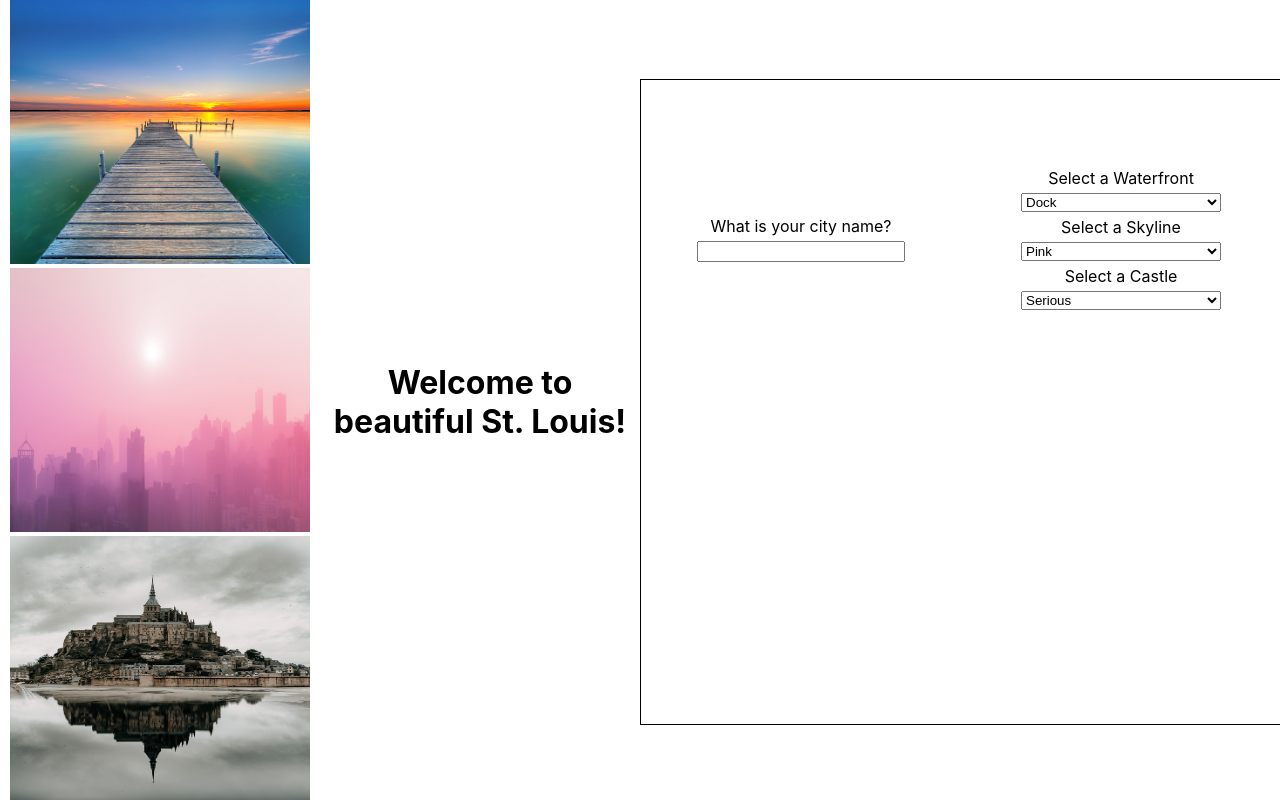
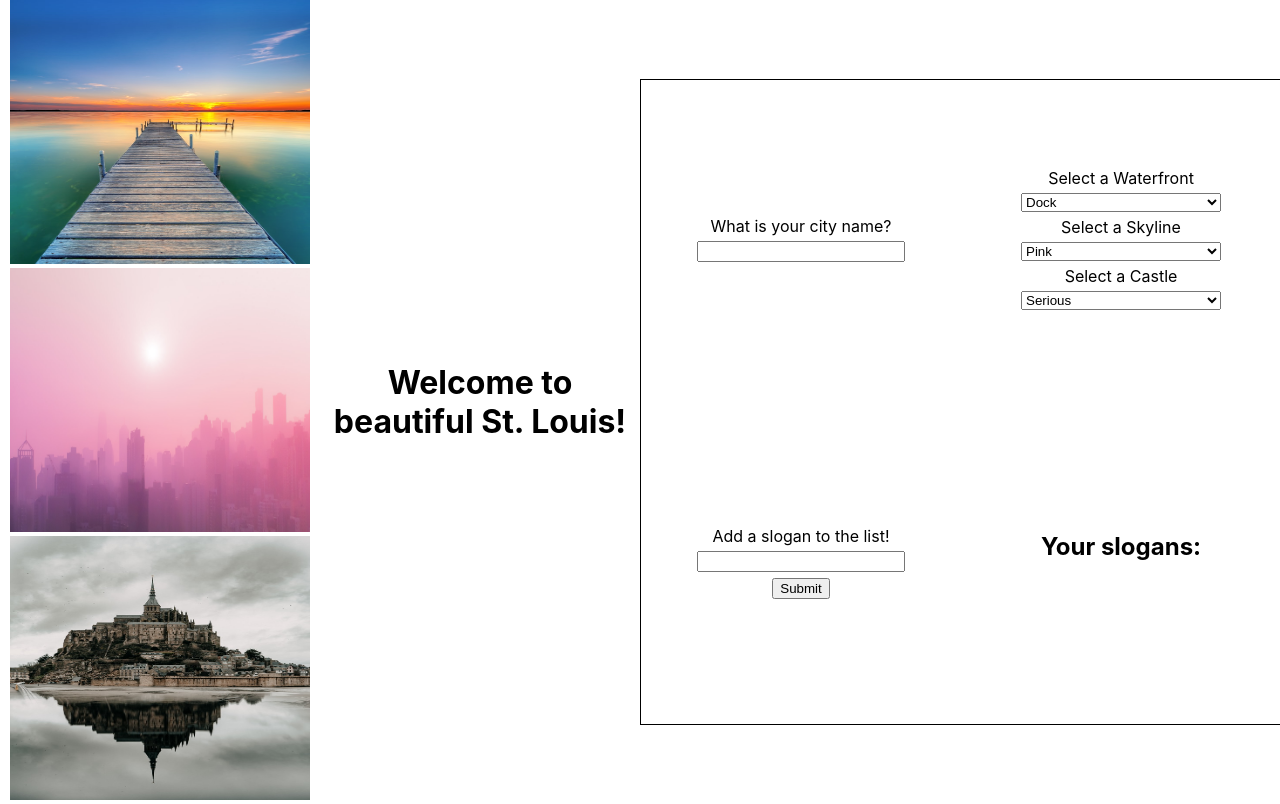
Before and after one commit to Chad-Stabler/react-city-builder, a React (Create React App) app: page / in a window 1280 px wide. Built offline with nearby package versions, Linux system fonts and the light colour scheme.

Commit message:
slogans rendering, adding slogans works

```diff
--- a/src/App.js
+++ b/src/App.js
@@ -13,6 +13,7 @@ function App() {
   const [waterfrontID, setWaterfrontID] = useState('waterfront-1');
   const [castleID, setCastleID] = useState('castle-1');
   const [cityName, setCityName] = useState('St. Louis');
+  const [slogans, setSlogans] = useState([]);
 
   // track some state here.
   // You'll need to keep track of a skylineId, waterfrontId, and castleId. All these start out as 1
@@ -40,6 +41,8 @@ function App() {
           In each Dropdown, pass as props the state handler functions defined above, so that these child components can manipulate parent state
           */}
         </section>
+        <SloganForm slogans={slogans} setSlogans={setSlogans} />
+        <SloganList slogans={slogans}/>
         {/* here, the SloganForm component takes in the setSlogans state handler function and the slogans array that live in state */}
         {/* here, the SloganList component takes the array of slogans that lives in state */}
 
--- a/src/SloganForm.js
+++ b/src/SloganForm.js
@@ -1,9 +1,16 @@
-export default function SloganForm(props) {
+import { useState } from 'react';
+
+export default function SloganForm({ slogans, setSlogans }) {
+  const [slogan, setSlogan] = useState('');
   // React forms are a pain!
   // Track the sloganInput form state with a useState hook
 
   function handleSubmit(e) {
     e.preventDefault();
+
+    slogans.push(slogan);
+
+    setSlogans(slogans.slice());
 
     // This component takes in a prop called setSlogans, which is a function that takes in an array of slogans.
     // Also, this component also takes in a prop called slogans, which is an arry of strings. //// On submit call the setSlogans state with a new array that is a copy of the old array with the new slogan immutably added to the end
@@ -14,11 +21,11 @@ export default function SloganForm(props) {
   return (
     <section>
       {/* on submit, call the handleSubmit function, defined above */}
-      <form>
+      <form onSubmit={handleSubmit}>
         Add a slogan to the list!
         {/* on change, set the sloganInput in state to be the input value */}
         {/* also, weirdly, set the value of this input to the sloganInput tracked in state to make this a 'controlled' form input */}
-        <input />
+        <input value={slogan} onChange={e => setSlogan(e.target.value)}/>
         <button>Submit</button>
       </form>
     </section>
--- a/src/SloganList.js
+++ b/src/SloganList.js
@@ -1,9 +1,14 @@
 import React from 'react';
 
-export default function SloganList(props) {
+export default function SloganList({ slogans }) {
   return (
     <section>
       <h2>Your slogans:</h2>
+      <ul>
+        {
+          slogans.map((slogan, i) => <li key={slogan + i}>{slogan}</li>)
+        }
+      </ul>
       {/* This kind of component should be familiar by now. It takes in (as props) an array of slogans */}
       {/* Then map over those slogans and for each slogan, render a Slogan component. Supply a key and a slogan as props to each Slogan component */}
     </section>
```
